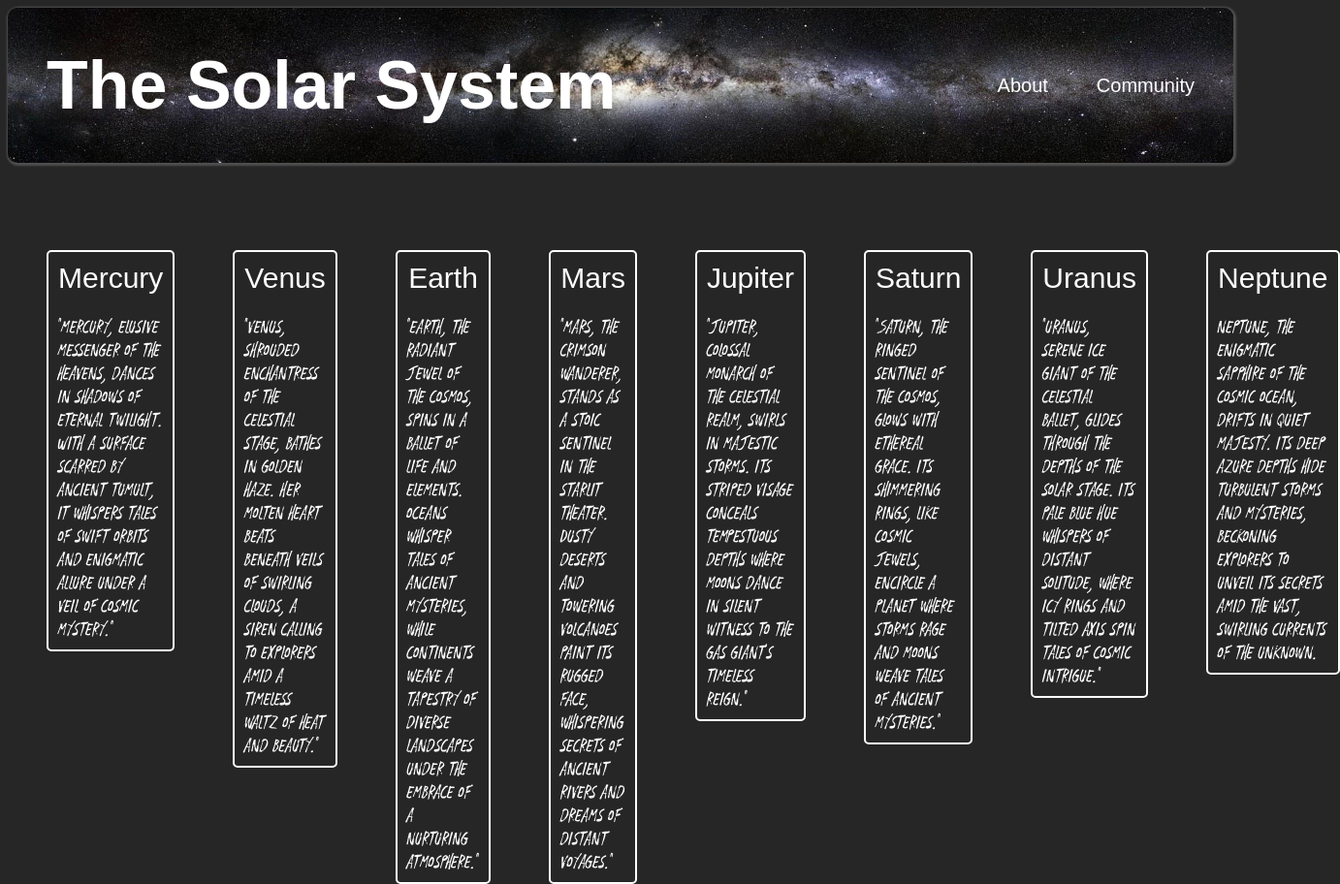
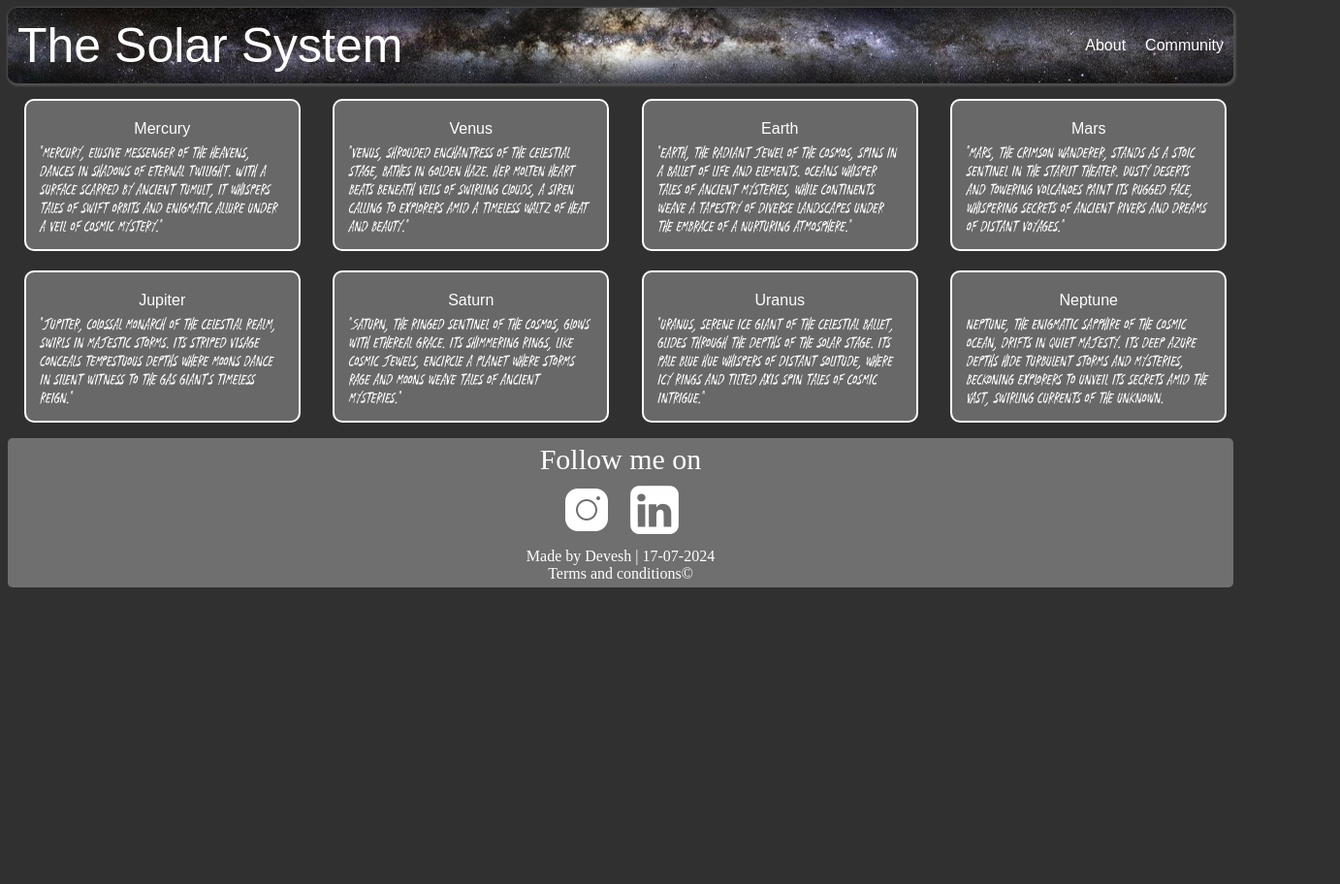
Before and after one commit to Devesh-Yadav10/practice_project, a plain HTML site: page index.html in a window 1280 px wide. Shown: the top 912 px of the page at 97% size, 1382 px wide, since content can reach past the window. After the commit the page ends 800 px from the top, so only its background shows below. Drawn offline with Linux system fonts and the light colour scheme; a web font is replaced by a local one.

Commit message:
Update style.css

```diff
--- a/style.css
+++ b/style.css
@@ -11,80 +11,64 @@
     font-style: normal;
 }
 body {
-    display: flex;
-    flex-direction: column;
-    flex: 1;
-    gap: 60px;
-    color: rgb(255, 255, 255);
-
-    background-color: rgb(38, 38, 38);
-    font-weight: 400;
-    flex-wrap: nowrap;
+    color: white;
+    background-color: rgb(48, 48, 48);
 }
-.header, .external_links {
+.header {
     display: flex;
     flex-direction: row;
     justify-content: space-between;
-    font-family: 'bright_darling', sans-serif;
-    font-size: 70px;
-    font-weight: 700;
+    background-image: url(images/404650.jpg);
+    background-size: cover;
+    background-position: center;
+    background-repeat: no-repeat;
+    padding: 10px;
+    border-radius: 10px;
+    box-shadow: 1px 1px 2px 2px rgb(80, 79, 79);
 }
 .external_links {
-   gap: 50px;
-   font-size: 20px;
-   align-items: center;
-   font-weight: 400;
-
+    display: flex;
+    flex-direction: row;
+    align-items: center;
+    gap: 20px;
 }
 ul {
     list-style-type: none;
     display: flex;
-    flex: 1;
+    flex-direction: row;
+    gap: 20px;
+    flex-wrap: wrap;
     justify-content: space-around;
-    gap: 60px;
-    font-family: 'Odachi', sans-serif;
-    font-size: 30px;
+    padding-left: 10px;
 }
-.header {
-    background-image: url(images/404650.jpg);
-    background-size: cover;
-    background-position: center;
-    background-repeat: no-repeat;
-    padding: 40px;
+li {
+    width: 20%;
+    border: 2px solid white;
+    padding: 15px;
+    transition: transform 0.6s ease, color 0.6s ease;
+    background-color: rgb(105, 104, 104);
     border-radius: 10px;
-    box-shadow: 1px 1px 2px 2px rgb(80, 79, 79);
 }
-.container {
-    display: flex;
-    flex-direction: column;
-    align-items: center;
-    gap: 20px;
-    border: 2px solid white;
-    padding: 10px;
-    border-radius: 5px;
-    transition: transform 0.6s ease, color 0.6s ease;
-
+.text {
+    text-align: center;
+    padding: 5px;
 }
-.container:hover, .Community:hover, .Aboutme:hover {
-    color: rgb(231, 33, 33);
-    text-shadow: 2px,2px,2px,2px white;
-    transition: color 0.6s ease-in-out, transform 0.6s ease;
-    transform: scale(1.4);
-
+li:hover {
+    color: red;
+    text-shadow: 1px 1px 2px black;
+    transition: color 0.6s ease, transform 0.6s ease;
+    transform: scale(1.13);
+}
+.text, .header, .external_links {
+    font-family: 'bright_darling', sans-serif;
 }
 .About {
-    font-size: 20px;
-    transition: text-shadow 0.3s ease;
+    font-family: 'Odachi', sans-serif;
 }
-.About:hover {
-    text-shadow: 1px 1px 2px rgb(60, 60, 60);
-}
-.text {
-    transition: text-shadow 0.3s ease;
-    font-family: 'bright_darling', sans-serif;
-}
-.text:hover {
-    text-shadow: 1px 1px 2px rgb(0, 0, 0);
+.web_name {
+    font-size: 50px;
+    flex-wrap: nowrap;
+    flex-shrink: 1;
 }
 .contact {
     display: flex;
@@ -94,15 +78,17 @@ ul {
     padding: 5px;
     border-radius: 5px;
 }
+.follow {
+    font-size: 30px;
+}
+.Aboutme:hover, .Community:hover {
+    color: red;
+    transition: color 0.6s ease, transform 0.6s ease;
+    transform: scale(1.3);
+}
 .images {
     margin: 10px;
     display: flex;
     flex-direction: row;
     gap: 20px;
 }
-.follow {
-    font-size: 30px;
-}
-.Aboutme:hover {
-    transform: scale(1.5);
-}
```
